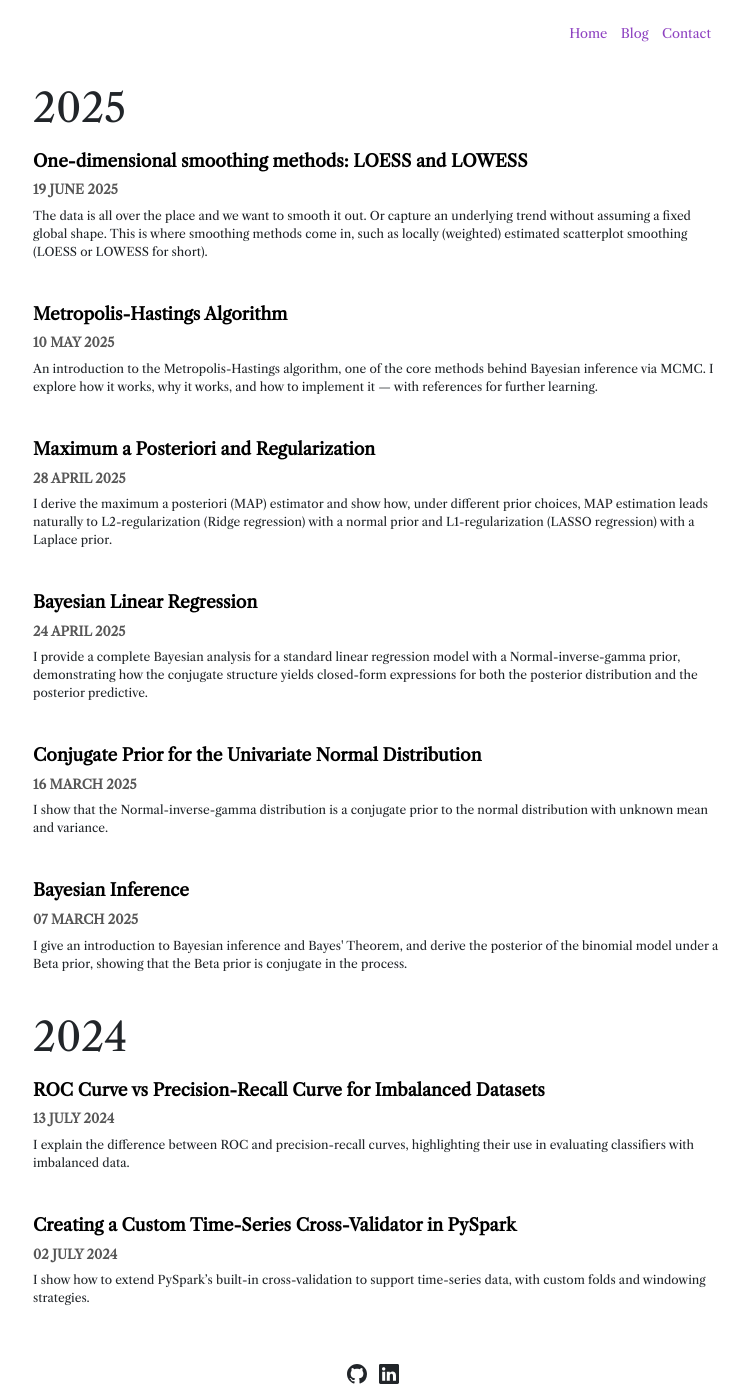
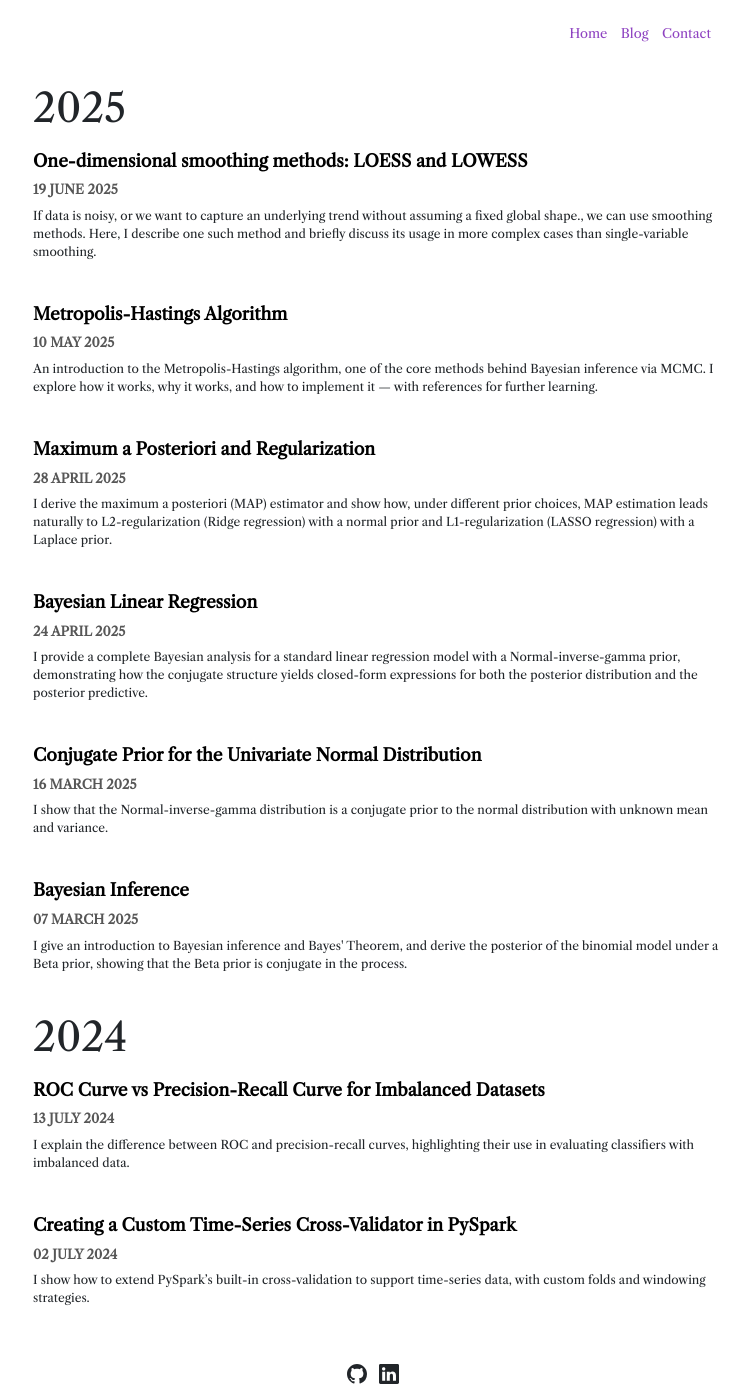
Before and after one commit to maja-burrack/maja-burrack.github.io, a Jekyll site: the page built from pages/blog.md, in a window 1280 px wide. Shown: the whole page, without its empty margins (263-1012 px from the left). Built offline with Jekyll 4.4.1, drawn with Linux system fonts in a browser that asks for light colours.

Commit message:
final changes to loess

```diff
--- a/_posts/2025-06-19-loess.md
+++ b/_posts/2025-06-19-loess.md
@@ -1,9 +1,9 @@
 ---
 layout: post
 title: "One-dimensional smoothing methods: LOESS and LOWESS"
-subtitle: "The data is all over the place and we want to smooth it out. Or capture an underlying trend without assuming a fixed global shape. This is where smoothing methods come in, such as locally (weighted) estimated scatterplot smoothing (LOESS or LOWESS for short)."
+subtitle: "If data is noisy, or we want to capture an underlying trend without assuming a fixed global shape., we can use smoothing methods. Here, I describe one such method and briefly discuss its usage in more complex cases than single-variable smoothing."
 ---
-When data is noisy or the underlying relationship is not well captured by a simple curve, we can turn to smoothing methods. *Locally (weighted) estimated scatterplot smoothing* (LOESS or LOWESS for short) provide a way to estimate flexible, smooth curves by fitting simple models to local neighborhoods of the data. This allows us to uncover patterns without assuming a fixed global shape.
+When data is noisy or the underlying relationship is not well captured by a simple curve, we can turn to smoothing methods. *Locally estimated/weighted scatterplot smoothing* (LOESS or LOWESS for short) provide a way to estimate flexible, smooth curves by fitting simple models to local neighborhoods of the data. This allows us to uncover patterns without assuming a fixed global shape.
 
 ## How it works
 For each target point $x_0$, take the set of $k$ nearest neighbors measured in absolute distance. We call this set a neighborhood and denote it by $N_k(x_0)$. Then fit a simple model using only the points in this neighborhood with *weighted* least squares regression, where the fit is either linear or polynomial. Usually, LOWESS refers to the case where the fit is linear, while LOESS is the more general case where we fit local polynomials of any degree.
@@ -35,9 +35,8 @@
   </figcaption>
 </figure>
 
-## Generalized Additive Models with smoothing
-
-## Other smoothers
+## Beyond single-variable smoothing
+While LOESS works great for a single predictor, real-world data often involve more predictors and more complex relationships. In such cases, we could, for example, fit [generalized additive models (GAMs)](https://en.wikipedia.org/wiki/Generalized_additive_model), where LOESS applied to one predictor is just one of many terms in the model. This is implemented in the R package `gam`, but if you want to use another package (such as `mgcv`) or an entirely different language (e.g. python or julia), LOESS might not be implemented as a smoother. But there are other smoothing options in these cases; such as [splines](https://en.wikipedia.org/wiki/Smoothing_spline), which seems to be the default in most cases. However, the aim remains the same.
 
 ---
 
```
